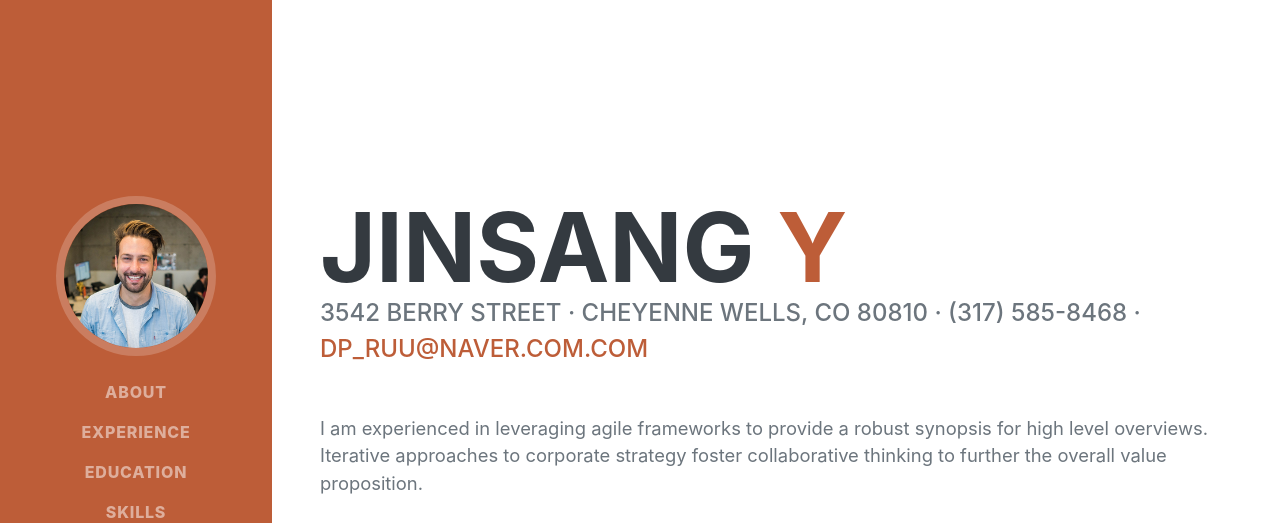
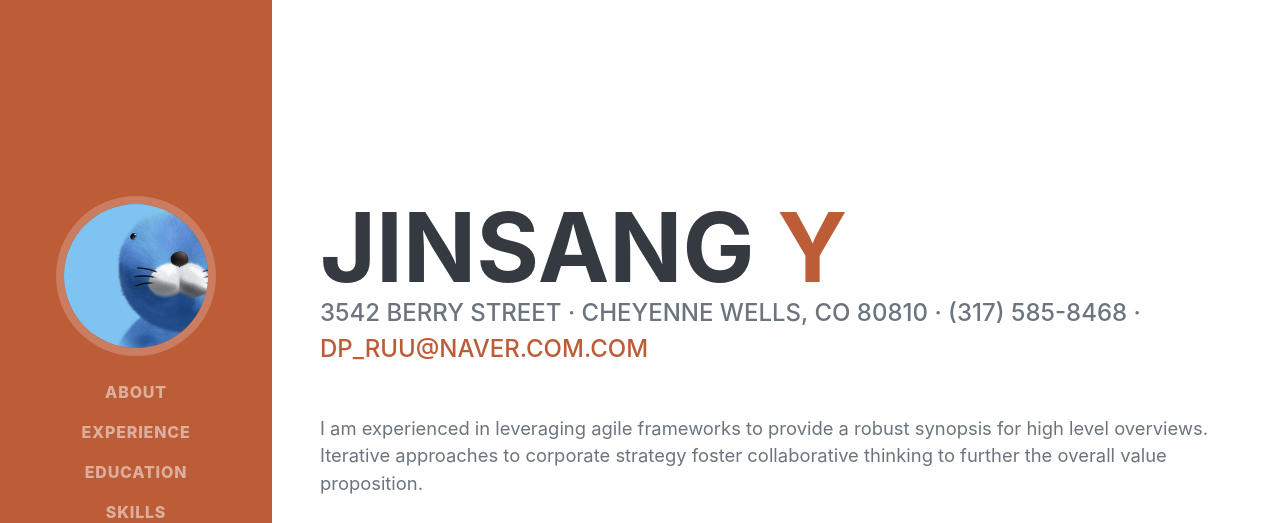
Before and after one commit to dpruu/dpruu.github.io, a plain HTML site: page index.html in a window 1280 px wide. Shown: the top 523 px of the page. Drawn offline with nearby package versions, Linux system fonts and the light colour scheme; files whose address does not match are found by name; a web font is replaced by a local one.

Commit message:
img plus

```diff
--- a/index.html
+++ b/index.html
@@ -20,7 +20,7 @@
         <nav class="navbar navbar-expand-lg navbar-dark bg-primary fixed-top" id="sideNav">
             <a class="navbar-brand js-scroll-trigger" href="#page-top">
                 <span class="d-block d-lg-none">Clarence Taylor</span>
-                <span class="d-none d-lg-block"><img class="img-fluid img-profile rounded-circle mx-auto mb-2" src="assets/img/profile.jpg" alt="" /></span>
+                <span class="d-none d-lg-block"><img class="img-fluid img-profile rounded-circle mx-auto mb-2" src="C:\Users\i\Desktop\startbootstrap-resume-gh-pages\css\bono.jpg" alt="" /></span>
             </a>
             <button class="navbar-toggler" type="button" data-toggle="collapse" data-target="#navbarSupportedContent" aria-controls="navbarSupportedContent" aria-expanded="false" aria-label="Toggle navigation"><span class="navbar-toggler-icon"></span></button>
             <div class="collapse navbar-collapse" id="navbarSupportedContent">
```
Also changed, not shown: css/bono.jpg (added).
